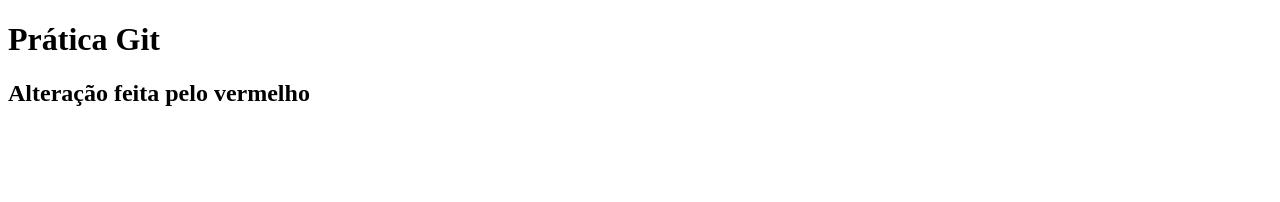
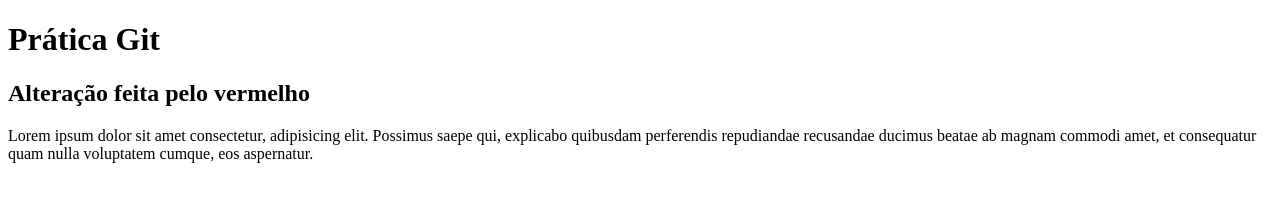
Before and after one commit to RickNarciso/praticaGit, a plain HTML site: page index.html in a window 1280 px wide. Drawn offline with Linux system fonts and the light colour scheme.

Commit message:
Adicionando um article

```diff
--- a/index.html
+++ b/index.html
@@ -12,6 +12,12 @@
     </h1>
     <main>
         <h2>Alteração feita pelo vermelho</h2>
+        <section>
+            <article>
+                Lorem ipsum dolor sit amet consectetur, adipisicing elit. Possimus saepe qui, explicabo quibusdam perferendis repudiandae recusandae ducimus beatae ab magnam commodi amet, et consequatur quam nulla voluptatem cumque, eos aspernatur.
+
+            </article>
+        </section>
     </main>
 </body>
 </html>
```
